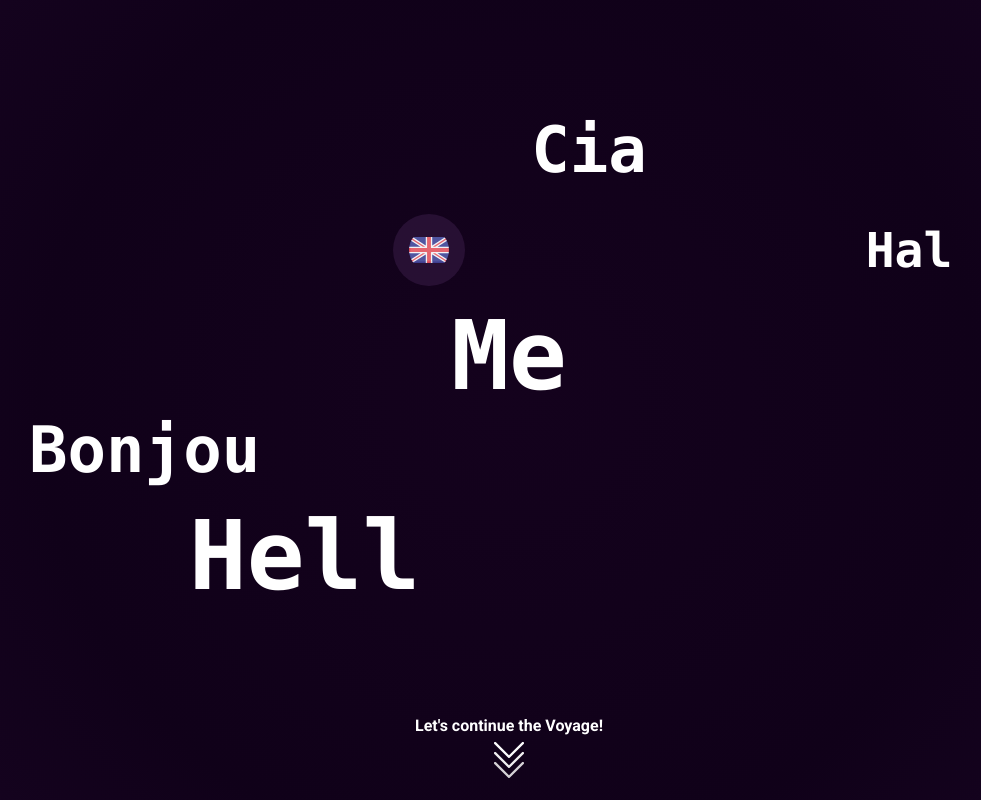
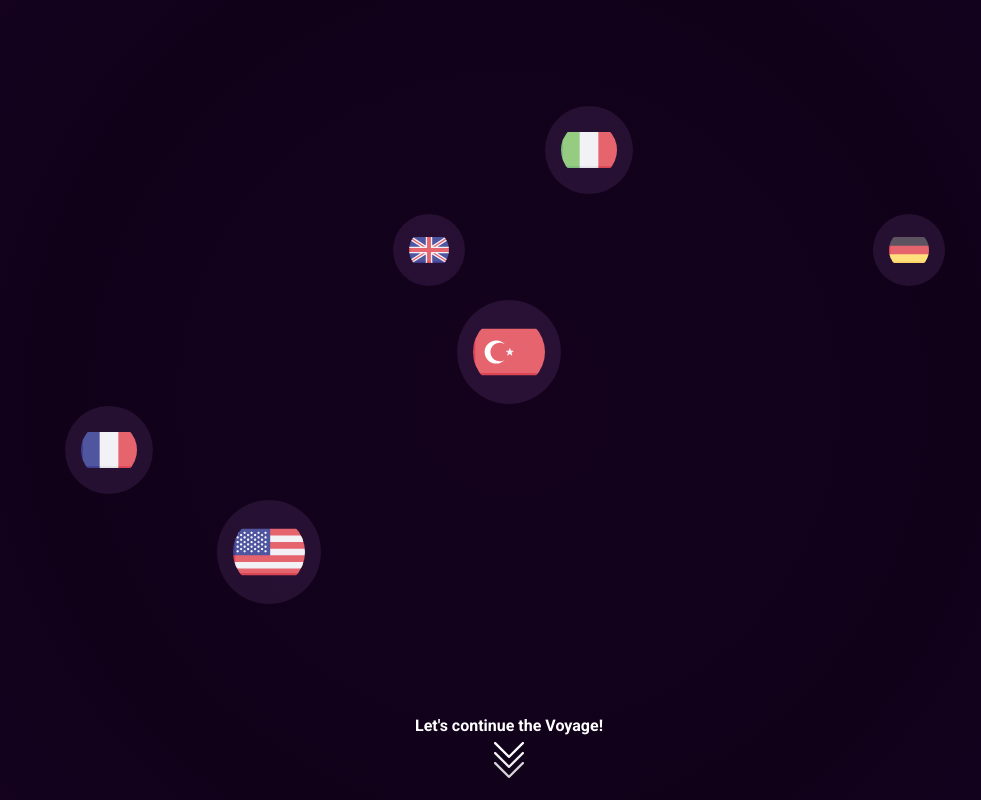
Before and after one commit to erennaltin/CustomWebsite, a Vue app: page / in a window 1280 px wide. Shown: the top 800 px of the page, without its empty margins (131-1112 px from the left). Built offline with nearby package versions, Linux system fonts and the light colour scheme; no server answers; grey boxes are pictures that could not be loaded.

Commit message:
problem testing

```diff
--- a/src/components/Icon.vue
+++ b/src/components/Icon.vue
@@ -1,5 +1,5 @@
 <template>
-        <component :class="sizeClass" :is="tag" id="svg" />
+        <component :class="sizeClass" :is="tag"  />
 </template>
 
 <script>
--- a/src/components/TypingAnimation.vue
+++ b/src/components/TypingAnimation.vue
@@ -35,7 +35,7 @@ import Icon from './Icon'
         mounted() {
             document.querySelector(`#${this.flag}`).style.setProperty('--length',this.text.length)
             document.querySelector(`#${this.flag}`).style.setProperty('--lengthch',this.text.length + 'ch')
-            setTimeout(()=> {this.runAnimation()},1000)
+            setTimeout(()=> {this.runAnimation()},10000)
         },
         data() {
             return {
```
